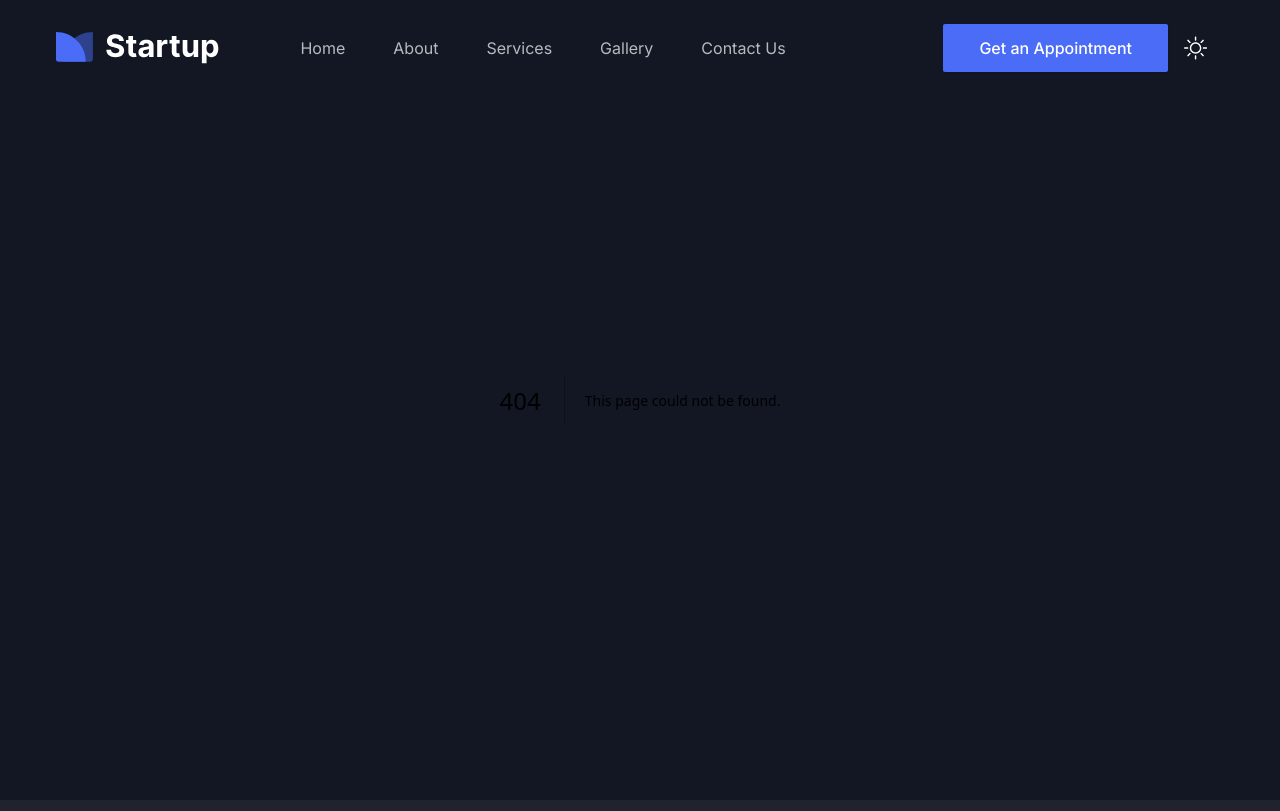
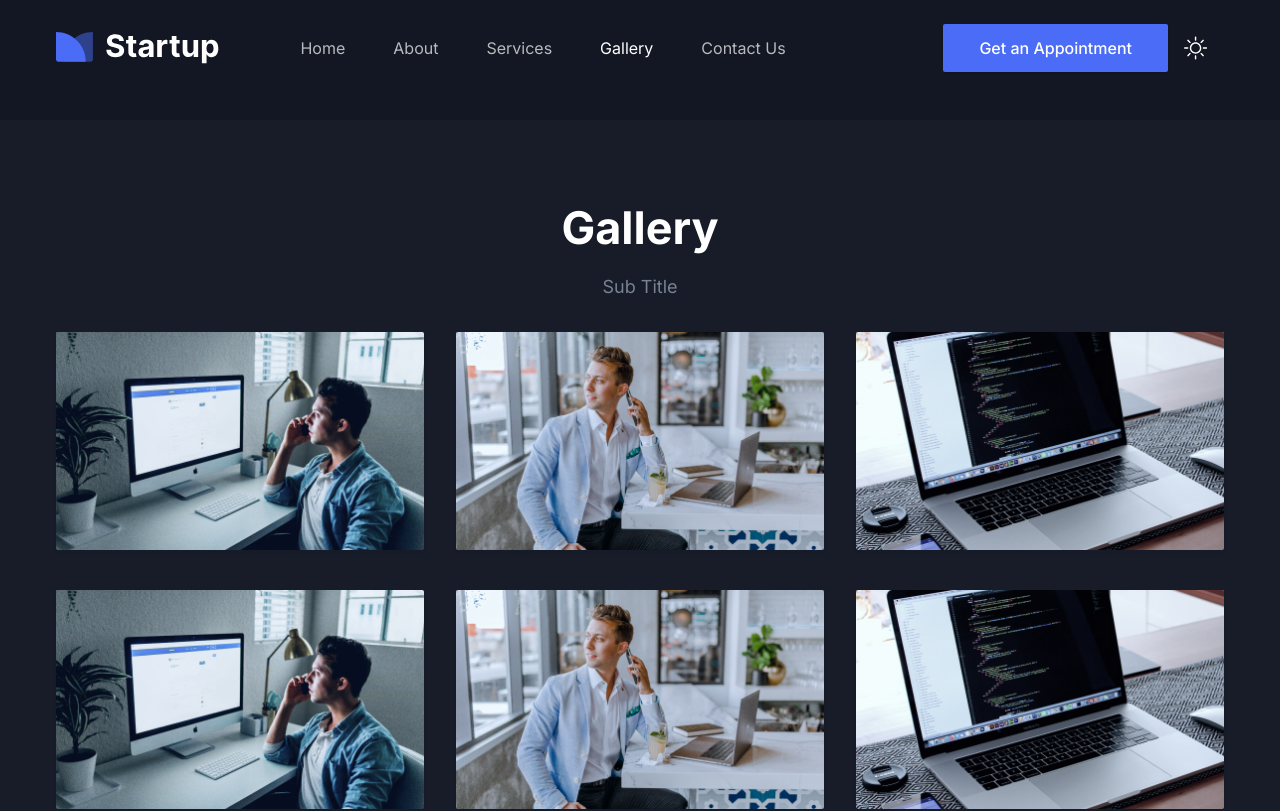
Before and after one commit to prabhakaranazk/nextjs-dkdental, a Next.js app: page /gallery in a window 1280 px wide. Before the commit this address had no page. Shown: the top 811 px of the page. Built offline with nearby package versions, Linux system fonts and the light colour scheme.

Commit message:
implemented gallery and about us

```diff
--- a/src/app/about/page.tsx
+++ b/src/app/about/page.tsx
@@ -5,8 +5,8 @@ import Breadcrumb from "@/components/Common/Breadcrumb";
 import { Metadata } from "next";
 
 export const metadata: Metadata = {
-  title: "About Page | Free Next.js Template for Startup and SaaS",
-  description: "This is About Page for Startup Nextjs Template",
+  title: "About DK Dental",
+  description: "",
   // other metadata
 };
 
@@ -14,11 +14,17 @@ const AboutPage = () => {
   return (
     <>
       <Breadcrumb
-        pageName="About Page"
-        description="Lorem ipsum dolor sit amet, consectetur adipiscing elit. In varius eros eget sapien consectetur ultrices. Ut quis dapibus libero."
+        pageName="Welcome to DK Dental Clinic"
+        description="At DK Dental Clinic, our mission is to provide exceptional dental care with a focus on personalized treatment and comfort. Founded on the principles of integrity, excellence, and compassion, our clinic is dedicated to creating beautiful smiles and promoting optimal oral health for patients of all ages."
+        paddingTop={150}
+      />
+      <Breadcrumb
+        pageName="Our Story"
+        description="DK Dental Clinic was established with a vision to offer a welcoming environment where patients receive not only the highest quality dental care but also a caring and supportive experience. Our team of dedicated professionals combines advanced dental technology with years of expertise to ensure that each patient’s needs are met with precision and empathy."
+        paddingTop={50}
       />
       <AboutSectionOne />
-      <AboutSectionTwo />
+      {/* <AboutSectionTwo /> */}
     </>
   );
 };
--- a/src/app/blog/page.tsx
+++ b/src/app/blog/page.tsx
@@ -16,6 +16,7 @@ const Blog = () => {
       <Breadcrumb
         pageName="Blog Grid"
         description="Lorem ipsum dolor sit amet, consectetur adipiscing elit. In varius eros eget sapien consectetur ultrices. Ut quis dapibus libero."
+        paddingTop={0}
       />
 
       <section className="pb-[120px] pt-[120px]">
--- /dev/null
+++ b/src/app/gallery/page.tsx
@@ -0,0 +1,19 @@
+import Gallery from "@/components/Gallery";
+
+import { Metadata } from "next";
+
+export const metadata: Metadata = {
+  title: "Gallery",
+  description: "This is Gallery",
+  // other metadata
+};
+
+const Blog = () => {
+  return (
+    <section className="pb-[120px] pt-[120px]">
+      <Gallery/>
+    </section>
+  );
+};
+
+export default Blog;
--- a/src/components/About/AboutSectionOne.tsx
+++ b/src/components/About/AboutSectionOne.tsx
@@ -24,12 +24,18 @@ const AboutSectionOne = () => {
           <div className="-mx-4 flex flex-wrap items-center">
             <div className="w-full px-4 lg:w-1/2">
               <SectionTitle
-                title="Crafted for Startup, SaaS and Business Sites."
-                paragraph="The main ‘thrust’ is to focus on educating attendees on how to best protect highly vulnerable business applications with interactive panel discussions and roundtables."
-                mb="44px"
+                title="Meet Our Doctor"
+                paragraph=""
+                mb="0"
               />
-
-              <div
+              <h1 className="mb-5 text-2xl font-bold text-black dark:text-white sm:text-3xl">
+                  Dr.Dhanalakshmi
+              </h1>
+              <SectionTitle
+                title=""
+                paragraph="Dr. Dhanalakshmi brings 5+ years of experience in the field of dentistry, specializing in [specific areas of expertise]. With a commitment to staying at the forefront of dental advancements, Dr. [Last Name] ensures that patients receive the most effective and up-to-date treatments. Known for [his/her/their] compassionate approach and meticulous care, Dr. [Last Name] is passionate about helping patients achieve their best oral health."
+              />
+              {/* <div
                 className="mb-12 max-w-[570px] lg:mb-0"
                 data-wow-delay=".15s"
               >
@@ -46,7 +52,7 @@ const AboutSectionOne = () => {
                     <List text="Developer friendly" />
                   </div>
                 </div>
-              </div>
+              </div> */}
             </div>
 
             <div className="w-full px-4 lg:w-1/2">
@@ -58,7 +64,7 @@ const AboutSectionOne = () => {
                   className="mx-auto max-w-full drop-shadow-three dark:hidden dark:drop-shadow-none lg:mr-0"
                 />
                 <Image
-                  src="/images/about/about-image-dark.svg"
+                  src="/images/about/doctor-img.jpg"
                   alt="about-image"
                   fill
                   className="mx-auto hidden max-w-full drop-shadow-three dark:block dark:drop-shadow-none lg:mr-0"
--- a/src/components/Common/Breadcrumb.tsx
+++ b/src/components/Common/Breadcrumb.tsx
@@ -3,17 +3,19 @@ import Link from "next/link";
 const Breadcrumb = ({
   pageName,
   description,
+  paddingTop
 }: {
   pageName: string;
   description: string;
+  paddingTop: number;
 }) => {
   return (
     <>
       <section className="relative z-10 overflow-hidden pt-28 lg:pt-[150px]">
         <div className="container">
           <div className="-mx-4 flex flex-wrap items-center">
-            <div className="w-full px-4 md:w-8/12 lg:w-7/12">
-              <div className="mb-8 max-w-[570px] md:mb-0 lg:mb-12">
+            <div className="w-full px-4">
+              <div className="mb-8 max-w-[1000px]">
                 <h1 className="mb-5 text-2xl font-bold text-black dark:text-white sm:text-3xl">
                   {pageName}
                 </h1>
@@ -22,7 +24,7 @@ const Breadcrumb = ({
                 </p>
               </div>
             </div>
-            <div className="w-full px-4 md:w-4/12 lg:w-5/12">
+            {/* <div className="w-full px-4 md:w-4/12 lg:w-5/12">
               <div className="text-end">
                 <ul className="flex items-center md:justify-end">
                   <li className="flex items-center">
@@ -39,7 +41,7 @@ const Breadcrumb = ({
                   </li>
                 </ul>
               </div>
-            </div>
+            </div> */}
           </div>
         </div>
 
--- /dev/null
+++ b/src/components/Gallery/SingleBlog.tsx
@@ -0,0 +1,58 @@
+import { Blog } from "@/types/blog";
+import Image from "next/image";
+import Link from "next/link";
+
+const SingleBlog = ({ blog }: { blog: Blog }) => {
+  const { title, image, paragraph, author, tags, publishDate } = blog;
+  return (
+    <>
+      <div className="group relative overflow-hidden rounded-sm bg-white shadow-one duration-300 hover:shadow-two dark:bg-dark dark:hover:shadow-gray-dark">
+        <Link
+          href="/gallery"
+          className="relative block aspect-[37/22] w-full"
+        >
+          {/* <span className="absolute right-6 top-6 z-20 inline-flex items-center justify-center rounded-full bg-primary px-4 py-2 text-sm font-semibold capitalize text-white">
+            {tags[0]}
+          </span> */}
+          <Image src={image} alt="image" fill />
+        </Link>
+        {/* <div className="p-6 sm:p-8 md:px-6 md:py-8 lg:p-8 xl:px-5 xl:py-8 2xl:p-8">
+          <h3>
+            <Link
+              href="/blog-details"
+              className="mb-4 block text-xl font-bold text-black hover:text-primary dark:text-white dark:hover:text-primary sm:text-2xl"
+            >
+              {title}
+            </Link>
+          </h3>
+          <p className="mb-6 border-b border-body-color border-opacity-10 pb-6 text-base font-medium text-body-color dark:border-white dark:border-opacity-10">
+            {paragraph}
+          </p>
+          <div className="flex items-center">
+            <div className="mr-5 flex items-center border-r border-body-color border-opacity-10 pr-5 dark:border-white dark:border-opacity-10 xl:mr-3 xl:pr-3 2xl:mr-5 2xl:pr-5">
+              <div className="mr-4">
+                <div className="relative h-10 w-10 overflow-hidden rounded-full">
+                  <Image src={author.image} alt="author" fill />
+                </div>
+              </div>
+              <div className="w-full">
+                <h4 className="mb-1 text-sm font-medium text-dark dark:text-white">
+                  By {author.name}
+                </h4>
+                <p className="text-xs text-body-color">{author.designation}</p>
+              </div>
+            </div>
+            <div className="inline-block">
+              <h4 className="mb-1 text-sm font-medium text-dark dark:text-white">
+                Date
+              </h4>
+              <p className="text-xs text-body-color">{publishDate}</p>
+            </div>
+          </div>
+        </div> */}
+      </div>
+    </>
+  );
+};
+
+export default SingleBlog;
--- /dev/null
+++ b/src/components/Gallery/blogData.tsx
@@ -0,0 +1,131 @@
+import { Blog } from "@/types/blog";
+
+const blogData: Blog[] = [
+  {
+    id: 1,
+    title: "Best UI components for modern websites",
+    paragraph:
+      "Lorem ipsum dolor sit amet, consectetur adipiscing elit. Cras sit amet dictum neque, laoreet dolor.",
+    image: "/images/blog/blog-01.jpg",
+    author: {
+      name: "Samuyl Joshi",
+      image: "/images/blog/author-01.png",
+      designation: "Graphic Designer",
+    },
+    tags: ["creative"],
+    publishDate: "2025",
+  },
+  {
+    id: 2,
+    title: "9 simple ways to improve your design skills",
+    paragraph:
+      "Lorem ipsum dolor sit amet, consectetur adipiscing elit. Cras sit amet dictum neque, laoreet dolor.",
+    image: "/images/blog/blog-02.jpg",
+    author: {
+      name: "Musharof Chy",
+      image: "/images/blog/author-02.png",
+      designation: "Content Writer",
+    },
+    tags: ["computer"],
+    publishDate: "2025",
+  },
+  {
+    id: 3,
+    title: "Tips to quickly improve your coding speed.",
+    paragraph:
+      "Lorem ipsum dolor sit amet, consectetur adipiscing elit. Cras sit amet dictum neque, laoreet dolor.",
+    image: "/images/blog/blog-03.jpg",
+    author: {
+      name: "Lethium Deo",
+      image: "/images/blog/author-03.png",
+      designation: "Graphic Designer",
+    },
+    tags: ["design"],
+    publishDate: "2025",
+  },
+  {
+    id: 1,
+    title: "Best UI components for modern websites",
+    paragraph:
+      "Lorem ipsum dolor sit amet, consectetur adipiscing elit. Cras sit amet dictum neque, laoreet dolor.",
+    image: "/images/blog/blog-01.jpg",
+    author: {
+      name: "Samuyl Joshi",
+      image: "/images/blog/author-01.png",
+      designation: "Graphic Designer",
+    },
+    tags: ["creative"],
+    publishDate: "2025",
+  },
+  {
+    id: 2,
+    title: "9 simple ways to improve your design skills",
+    paragraph:
+      "Lorem ipsum dolor sit amet, consectetur adipiscing elit. Cras sit amet dictum neque, laoreet dolor.",
+    image: "/images/blog/blog-02.jpg",
+    author: {
+      name: "Musharof Chy",
+      image: "/images/blog/author-02.png",
+      designation: "Content Writer",
+    },
+    tags: ["computer"],
+    publishDate: "2025",
+  },
+  {
+    id: 3,
+    title: "Tips to quickly improve your coding speed.",
+    paragraph:
+      "Lorem ipsum dolor sit amet, consectetur adipiscing elit. Cras sit amet dictum neque, laoreet dolor.",
+    image: "/images/blog/blog-03.jpg",
+    author: {
+      name: "Lethium Deo",
+      image: "/images/blog/author-03.png",
+      designation: "Graphic Designer",
+    },
+    tags: ["design"],
+    publishDate: "2025",
+  },
+  {
+    id: 1,
+    title: "Best UI components for modern websites",
+    paragraph:
+      "Lorem ipsum dolor sit amet, consectetur adipiscing elit. Cras sit amet dictum neque, laoreet dolor.",
+    image: "/images/blog/blog-01.jpg",
+    author: {
+      name: "Samuyl Joshi",
+      image: "/images/blog/author-01.png",
+      designation: "Graphic Designer",
+    },
+    tags: ["creative"],
+    publishDate: "2025",
+  },
+  {
+    id: 2,
+    title: "9 simple ways to improve your design skills",
+    paragraph:
+      "Lorem ipsum dolor sit amet, consectetur adipiscing elit. Cras sit amet dictum neque, laoreet dolor.",
+    image: "/images/blog/blog-02.jpg",
+    author: {
+      name: "Musharof Chy",
+      image: "/images/blog/author-02.png",
+      designation: "Content Writer",
+    },
+    tags: ["computer"],
+    publishDate: "2025",
+  },
+  {
+    id: 3,
+    title: "Tips to quickly improve your coding speed.",
+    paragraph:
+      "Lorem ipsum dolor sit amet, consectetur adipiscing elit. Cras sit amet dictum neque, laoreet dolor.",
+    image: "/images/blog/blog-03.jpg",
+    author: {
+      name: "Lethium Deo",
+      image: "/images/blog/author-03.png",
+      designation: "Graphic Designer",
+    },
+    tags: ["design"],
+    publishDate: "2025",
+  },
+];
+export default blogData;
--- /dev/null
+++ b/src/components/Gallery/index.tsx
@@ -0,0 +1,32 @@
+import SectionTitle from "../Common/SectionTitle";
+import blogData from "./blogData";
+import SingleBlog from "./SingleBlog";
+
+const Gallery = () => {
+  return (
+    <section
+      id="gallery"
+      className="bg-gray-light dark:bg-bg-color-dark py-16 md:py-20 lg:py-100"
+    >
+      <div className="container">
+        <SectionTitle
+          title="Gallery"
+          paragraph="Sub Title"
+          center
+          width="800px"
+          mb="30px"
+        />
+
+        <div className="grid grid-cols-1 gap-x-8 gap-y-10 md:grid-cols-2 md:gap-x-6 lg:gap-x-8 xl:grid-cols-3">
+          {blogData.map((blog) => (
+            <div key={blog.id} className="w-full">
+              <SingleBlog blog={blog} />
+            </div>
+          ))}
+        </div>
+      </div>
+    </section>
+  );
+};
+
+export default Gallery;
--- a/src/components/Header/menuData.tsx
+++ b/src/components/Header/menuData.tsx
@@ -22,7 +22,7 @@ const menuData: Menu[] = [
   {
     id: 3,
     title: "Gallery",
-    path: "/contact",
+    path: "/gallery",
     newTab: false,
   },
   {
--- a/src/components/Hero/index.tsx
+++ b/src/components/Hero/index.tsx
@@ -19,13 +19,13 @@ const Hero = () => {
                 </p>
                 <div className="flex flex-col items-center justify-center space-y-4 sm:flex-row sm:space-x-4 sm:space-y-0">
                   <Link
-                    href="https://nextjstemplates.com/templates/saas-starter-startup"
+                    href="/about"
                     className="rounded-sm bg-primary px-8 py-4 text-base font-semibold text-white duration-300 ease-in-out hover:bg-primary/80"
                   >
                     About Us
                   </Link>
                   <Link
-                    href="https://github.com/NextJSTemplates/startup-nextjs"
+                    href="/contact"
                     className="inline-block rounded-sm bg-black px-8 py-4 text-base font-semibold text-white duration-300 ease-in-out hover:bg-black/90 dark:bg-white/10 dark:text-white dark:hover:bg-white/5"
                   >
                     Contact Us
```
Also changed, not shown: public/images/about/doctor-img.jpg (added).
